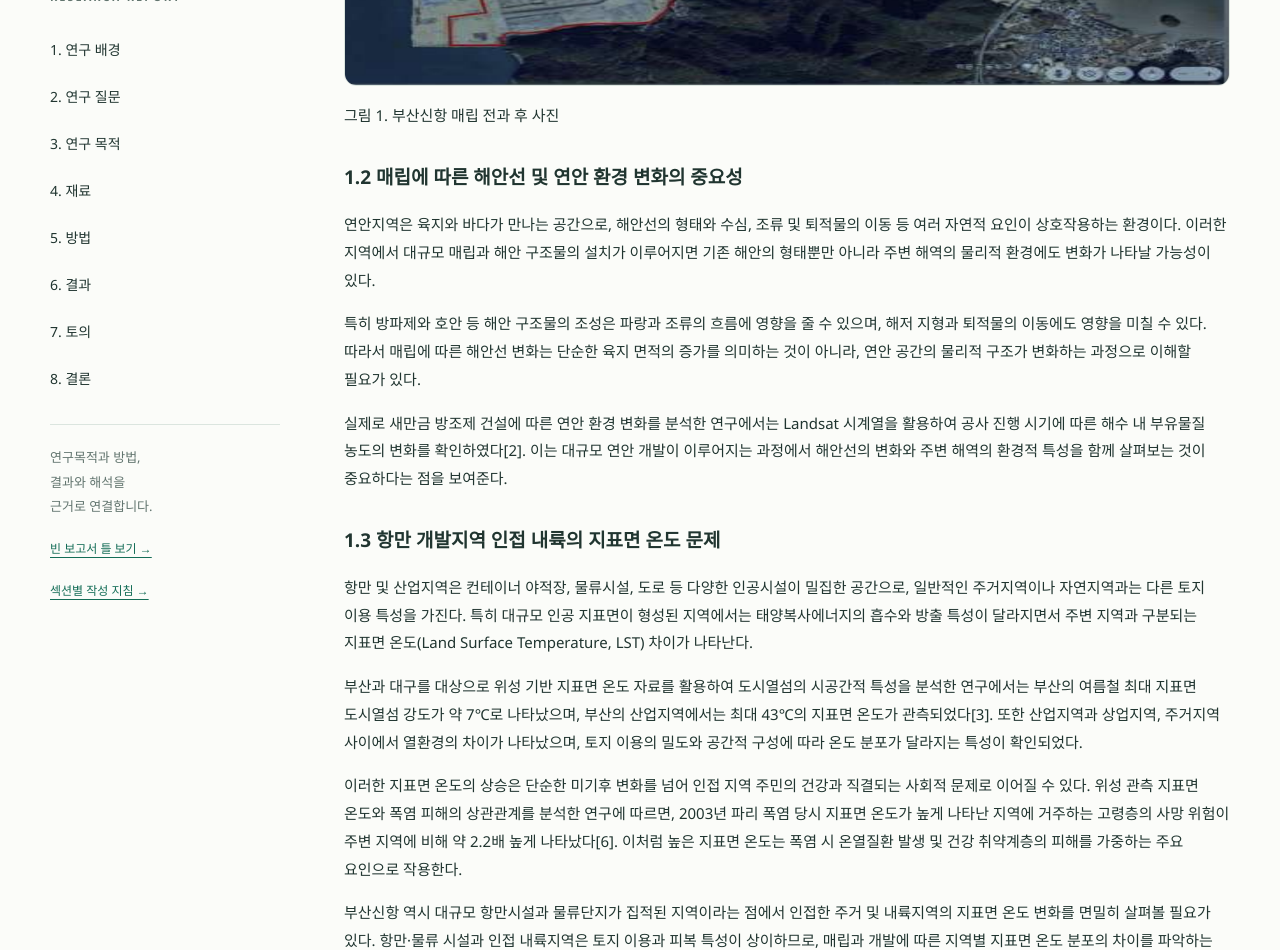
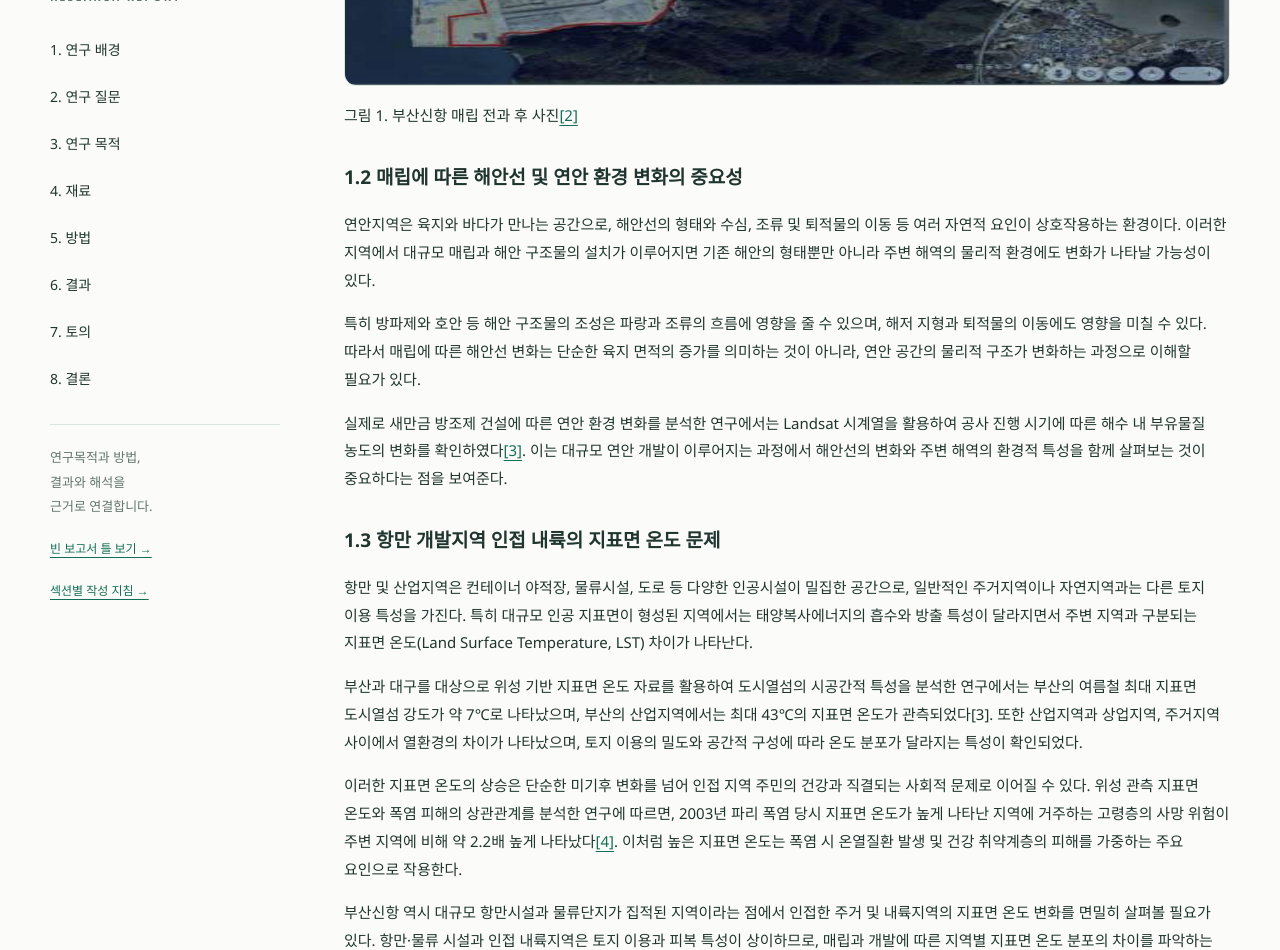
Before and after one commit to chasooin/class2026_02_surveying2_team5, a Jekyll site: the page built from docs/index.md, in a window 1280 px wide and 1400 px high, scrolled down 2540 px. Shown: the part 155-1105 px from the top of the window. Built offline with Jekyll 4.4.1, drawn with Linux system fonts in a browser that asks for light colours.

Commit message:
Update index.md

```diff
--- a/docs/index.md
+++ b/docs/index.md
@@ -37,7 +37,7 @@ badge: "DEMO / 실제 관측 결과 아님"
 
 특히 방파제와 호안 등 해안 구조물의 조성은 파랑과 조류의 흐름에 영향을 줄 수 있으며, 해저 지형과 퇴적물의 이동에도 영향을 미칠 수 있다. 따라서 매립에 따른 해안선 변화는 단순한 육지 면적의 증가를 의미하는 것이 아니라, 연안 공간의 물리적 구조가 변화하는 과정으로 이해할 필요가 있다.
 
-실제로 새만금 방조제 건설에 따른 연안 환경 변화를 분석한 연구에서는 Landsat 시계열을 활용하여 공사 진행 시기에 따른 해수 내 부유물질 농도의 변화를 확인하였다[2]. 이는 대규모 연안 개발이 이루어지는 과정에서 해안선의 변화와 주변 해역의 환경적 특성을 함께 살펴보는 것이 중요하다는 점을 보여준다.
+실제로 새만금 방조제 건설에 따른 연안 환경 변화를 분석한 연구에서는 Landsat 시계열을 활용하여 공사 진행 시기에 따른 해수 내 부유물질 농도의 변화를 확인하였다[[3]](https://www.sciencedirect.com/science/article/abs/pii/S0025326X11005650). 이는 대규모 연안 개발이 이루어지는 과정에서 해안선의 변화와 주변 해역의 환경적 특성을 함께 살펴보는 것이 중요하다는 점을 보여준다.
 
 ### 1.3 항만 개발지역 인접 내륙의 지표면 온도 문제
 
@@ -45,7 +45,7 @@ badge: "DEMO / 실제 관측 결과 아님"
 
 부산과 대구를 대상으로 위성 기반 지표면 온도 자료를 활용하여 도시열섬의 시공간적 특성을 분석한 연구에서는 부산의 여름철 최대 지표면 도시열섬 강도가 약 7℃로 나타났으며, 부산의 산업지역에서는 최대 43℃의 지표면 온도가 관측되었다[3]. 또한 산업지역과 상업지역, 주거지역 사이에서 열환경의 차이가 나타났으며, 토지 이용의 밀도와 공간적 구성에 따라 온도 분포가 달라지는 특성이 확인되었다.
 
-이러한 지표면 온도의 상승은 단순한 미기후 변화를 넘어 인접 지역 주민의 건강과 직결되는 사회적 문제로 이어질 수 있다. 위성 관측 지표면 온도와 폭염 피해의 상관관계를 분석한 연구에 따르면, 2003년 파리 폭염 당시 지표면 온도가 높게 나타난 지역에 거주하는 고령층의 사망 위험이 주변 지역에 비해 약 2.2배 높게 나타났다[6]. 이처럼 높은 지표면 온도는 폭염 시 온열질환 발생 및 건강 취약계층의 피해를 가중하는 주요 요인으로 작용한다.
+이러한 지표면 온도의 상승은 단순한 미기후 변화를 넘어 인접 지역 주민의 건강과 직결되는 사회적 문제로 이어질 수 있다. 위성 관측 지표면 온도와 폭염 피해의 상관관계를 분석한 연구에 따르면, 2003년 파리 폭염 당시 지표면 온도가 높게 나타난 지역에 거주하는 고령층의 사망 위험이 주변 지역에 비해 약 2.2배 높게 나타났다[[4]](ehp.1103532.pdf). 이처럼 높은 지표면 온도는 폭염 시 온열질환 발생 및 건강 취약계층의 피해를 가중하는 주요 요인으로 작용한다.
 
 부산신항 역시 대규모 항만시설과 물류단지가 집적된 지역이라는 점에서 인접한 주거 및 내륙지역의 지표면 온도 변화를 면밀히 살펴볼 필요가 있다. 항만·물류 시설과 인접 내륙지역은 토지 이용과 피복 특성이 상이하므로, 매립과 개발에 따른 지역별 지표면 온도 분포의 차이를 파악하는 것은 연안 도시의 환경적·사회적 영향을 이해하는 데 중요한 의미를 가진다.
 
```
Also changed, not shown: other parts of docs/index.md (+1 -1 lines).
